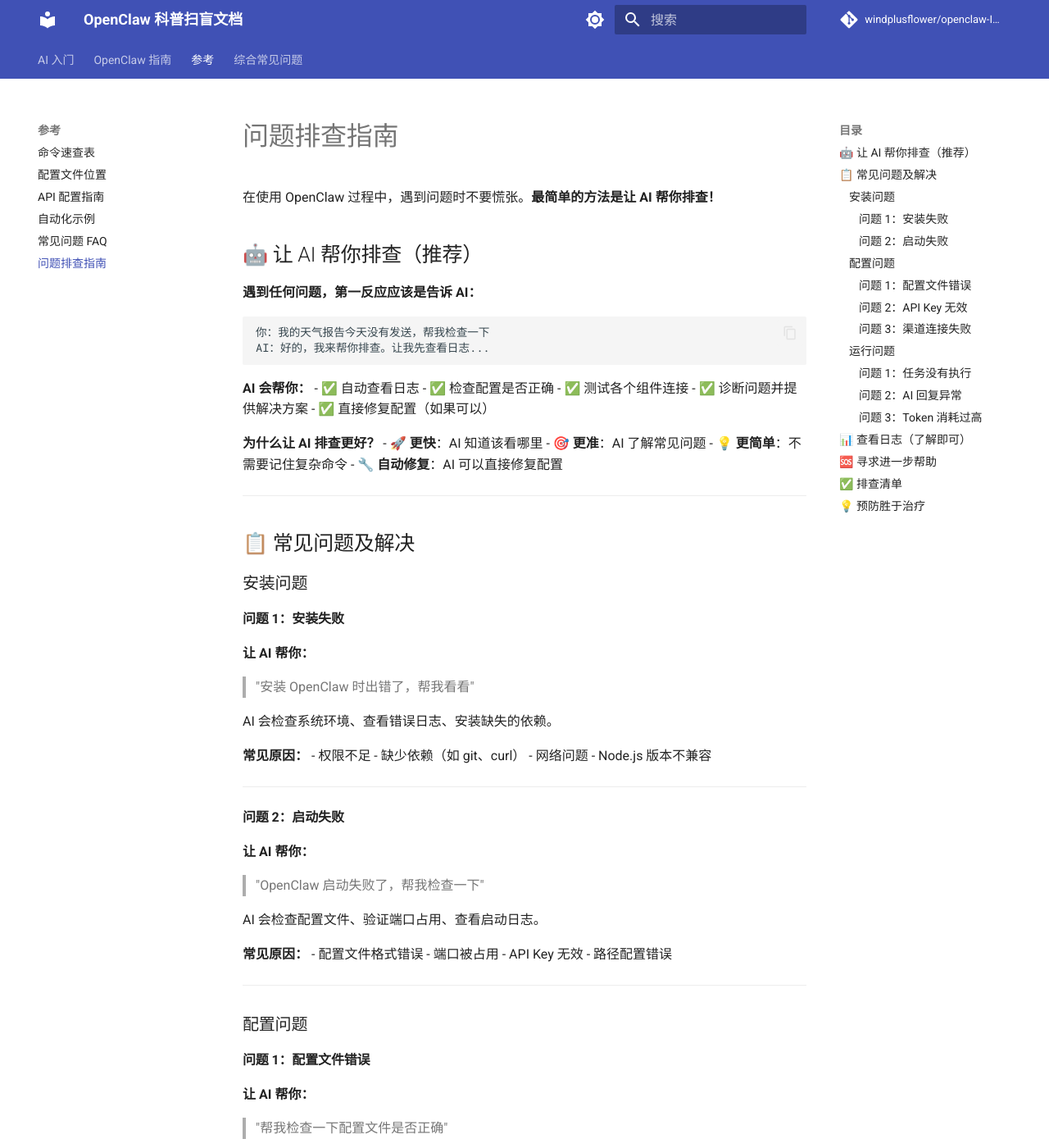
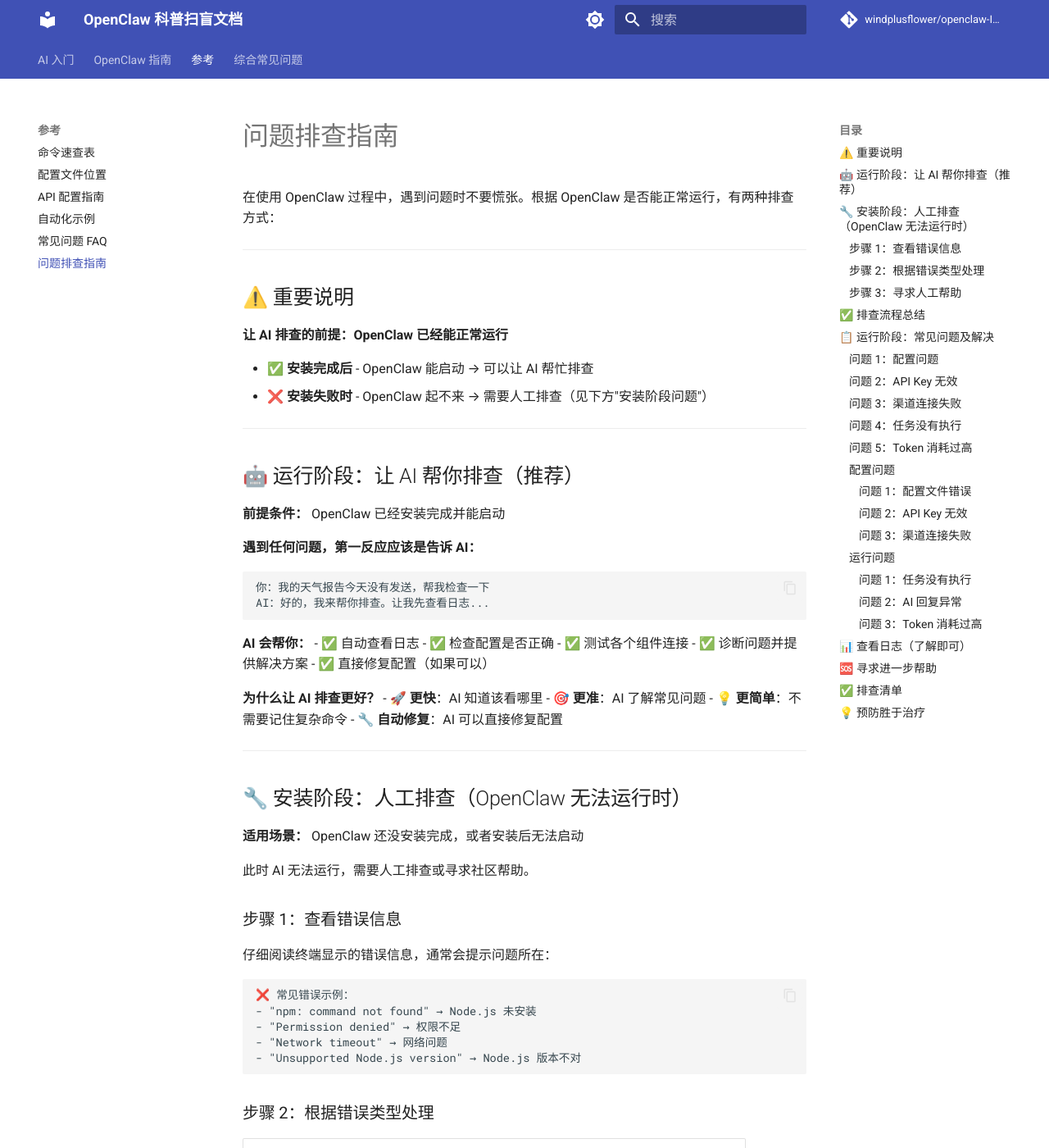
Before and after one commit to windplusflower/openclaw-Intro, an MkDocs documentation site: the page built from docs/03-reference/troubleshooting.md, in a window 1280 px wide and 1400 px high. Shown: the whole window at 82% size. Built offline with MkDocs 1.6.1 and Material for MkDocs 9.7.7, drawn with Linux system fonts in a browser that asks for light colours; comment, search, counter and statistics services are not loaded; some of the changed text lies outside the part shown.

Commit message:
docs: 明确区分安装阶段和运行阶段的问题排查方式
- troubleshooting.md: 明确说明 AI 排查的前提是 OpenClaw 能运行
- troubleshooting.md: 添加安装阶段人工排查指南
- troubleshooting.md: 添加排查流程总结图
- faq.md: 标注安装失败需要人工排查
- 核心说明：安装失败时 AI 无法运行，需人工排查或寻求社区帮助

````diff
--- a/docs/03-reference/troubleshooting.md
+++ b/docs/03-reference/troubleshooting.md
@@ -1,8 +1,21 @@
 # 问题排查指南
 
-在使用 OpenClaw 过程中，遇到问题时不要慌张。**最简单的方法是让 AI 帮你排查！**
+在使用 OpenClaw 过程中，遇到问题时不要慌张。根据 OpenClaw 是否能正常运行，有两种排查方式：
 
-## 🤖 让 AI 帮你排查（推荐）
+---
+
+## ⚠️ 重要说明
+
+**让 AI 排查的前提：OpenClaw 已经能正常运行**
+
+- ✅ **安装完成后** - OpenClaw 能启动 → 可以让 AI 帮忙排查
+- ❌ **安装失败时** - OpenClaw 起不来 → 需要人工排查（见下方"安装阶段问题"）
+
+---
+
+## 🤖 运行阶段：让 AI 帮你排查（推荐）
+
+**前提条件：** OpenClaw 已经安装完成并能启动
 
 **遇到任何问题，第一反应应该是告诉 AI：**
 
@@ -26,37 +39,135 @@ AI：好的，我来帮你排查。让我先查看日志...
 
 ---
 
-## 📋 常见问题及解决
+## 🔧 安装阶段：人工排查（OpenClaw 无法运行时）
 
-### 安装问题
+**适用场景：** OpenClaw 还没安装完成，或者安装后无法启动
 
-#### 问题 1：安装失败
+此时 AI 无法运行，需要人工排查或寻求社区帮助。
 
-**让 AI 帮你：**
-> "安装 OpenClaw 时出错了，帮我看看"
+### 步骤 1：查看错误信息
 
-AI 会检查系统环境、查看错误日志、安装缺失的依赖。
+仔细阅读终端显示的错误信息，通常会提示问题所在：
 
-**常见原因：**
-- 权限不足
-- 缺少依赖（如 git、curl）
-- 网络问题
-- Node.js 版本不兼容
+```
+❌ 常见错误示例：
+- "npm: command not found" → Node.js 未安装
+- "Permission denied" → 权限不足
+- "Network timeout" → 网络问题
+- "Unsupported Node.js version" → Node.js 版本不对
+```
+
+### 步骤 2：根据错误类型处理
+
+| 错误类型 | 可能原因 | 解决方法 |
+|----------|----------|----------|
+| **命令找不到** | Node.js/npm 未安装 | 先安装 Node.js（见安装指南） |
+| **权限不足** | 需要管理员权限 | 使用 sudo（Mac/Linux）或管理员身份运行（Windows） |
+| **网络超时** | 无法访问 GitHub/npm | 检查网络，或配置代理（见 FAQ） |
+| **版本不兼容** | Node.js 版本不对 | 安装 Node.js v18 或更高版本 |
+
+### 步骤 3：寻求人工帮助
+
+如果以上方法无法解决：
+
+1. **查看官方文档**
+   - 安装指南：[macOS](../02-openclaw-guide/02-install-macos.md) / [Windows](../02-openclaw-guide/03-install-windows.md)
+   - 常见问题：[FAQ](./faq.md)
+
+2. **搜索 GitHub Issues**
+   - 访问：https://github.com/openclaw/openclaw/issues
+   - 搜索类似问题的解决方案
+
+3. **在社区提问**
+   - Discord 社区
+   - 微信群/QQ 群
+   - 提供错误信息和系统环境
+
+4. **提交 Issue**
+   - 在 GitHub 仓库提交新 Issue
+   - 附上完整的错误日志
+   - 说明你的系统环境和操作步骤
 
 ---
 
-#### 问题 2：启动失败
+## ✅ 排查流程总结
+
+```
+遇到问题
+    │
+    ▼
+OpenClaw 能运行吗？
+    │
+    ├── ✅ 能运行 ──→ 让 AI 帮你排查（推荐）
+    │
+    └── ❌ 不能运行 ──→ 人工排查（见上方）
+                        │
+                        ▼
+                    查看错误信息
+                        │
+                        ▼
+                    根据类型处理
+                        │
+                        ▼
+                    寻求社区帮助
+```
+
+---
+
+## 📋 运行阶段：常见问题及解决
+
+**前提：** OpenClaw 已安装并能启动
+
+### 问题 1：配置问题
 
 **让 AI 帮你：**
-> "OpenClaw 启动失败了，帮我检查一下"
+> "帮我检查一下配置是否正确"
 
-AI 会检查配置文件、验证端口占用、查看启动日志。
+AI 会验证 YAML 格式、检查配置项、修复错误。
 
-**常见原因：**
-- 配置文件格式错误
-- 端口被占用
-- API Key 无效
-- 路径配置错误
+**常见错误：**
+- 缩进不正确
+- 缺少冒号或引号
+- 使用了制表符而非空格
+
+---
+
+### 问题 2：API Key 无效
+
+**让 AI 帮你：**
+> "API 连接失败了，帮我检查 Key 是否正确"
+
+AI 会：
+- 检查 Key 是否填写正确
+- 测试 API 连接
+- 帮你重新获取 Key（如果需要）
+
+---
+
+### 问题 3：渠道连接失败
+
+**让 AI 帮你：**
+> "Discord/飞书连接不上了，帮我看看"
+
+AI 会检查 Token、测试连接、重新配置渠道。
+
+---
+
+### 问题 4：任务没有执行
+
+**让 AI 帮你：**
+> "我设置的定时任务没有执行，帮我检查"
+
+AI 会检查任务配置、查看日志、重新启用任务。
+
+---
+
+### 问题 5：Token 消耗过高
+
+**让 AI 帮你：**
+> "帮我看看为什么最近 Token 消耗这么高"
+
+AI 会分析使用情况、优化配置、建议节省方法。
 
 ---
 
````
Also changed, not shown: docs/03-reference/faq.md (+3 -1 lines).
